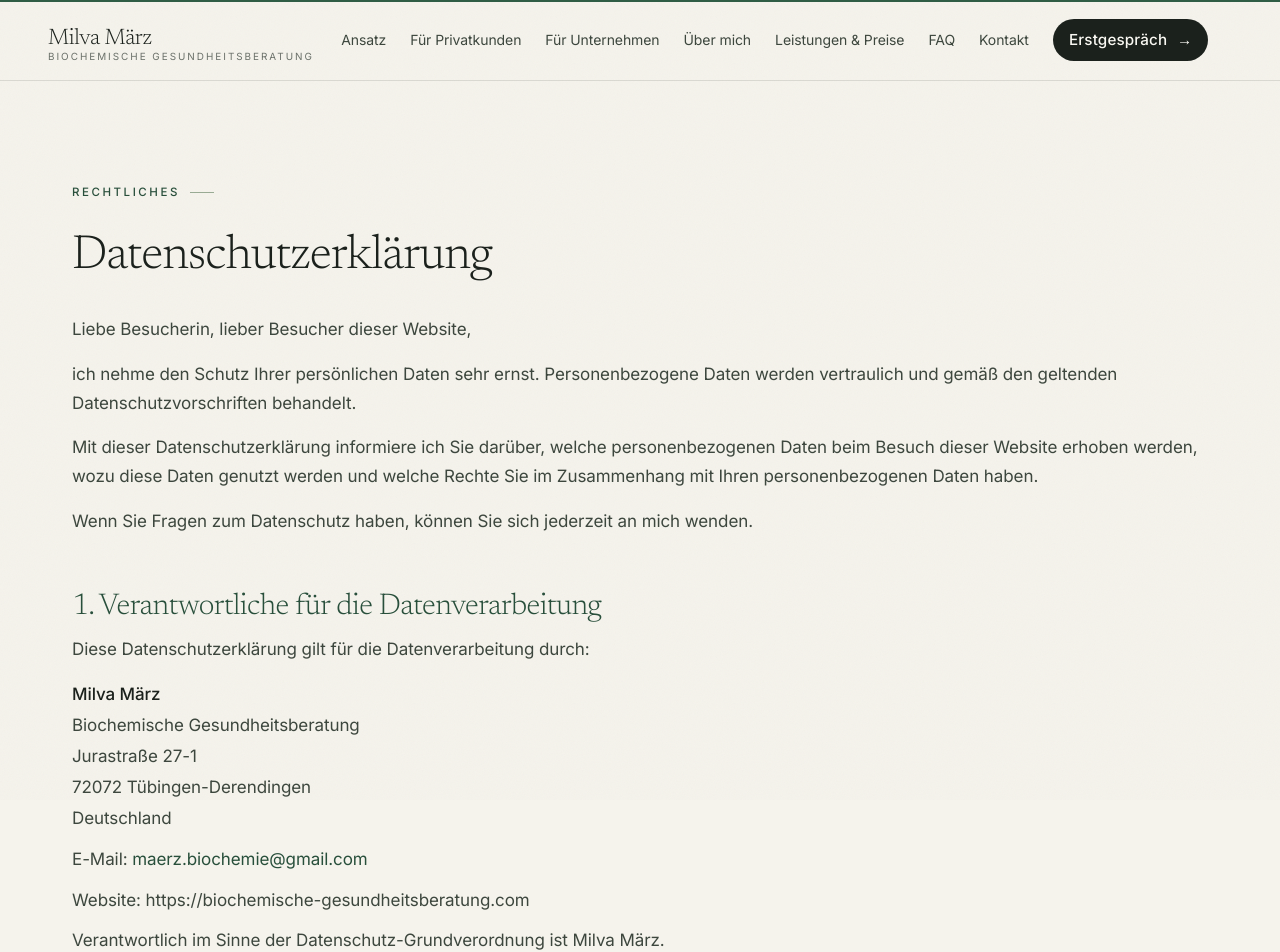
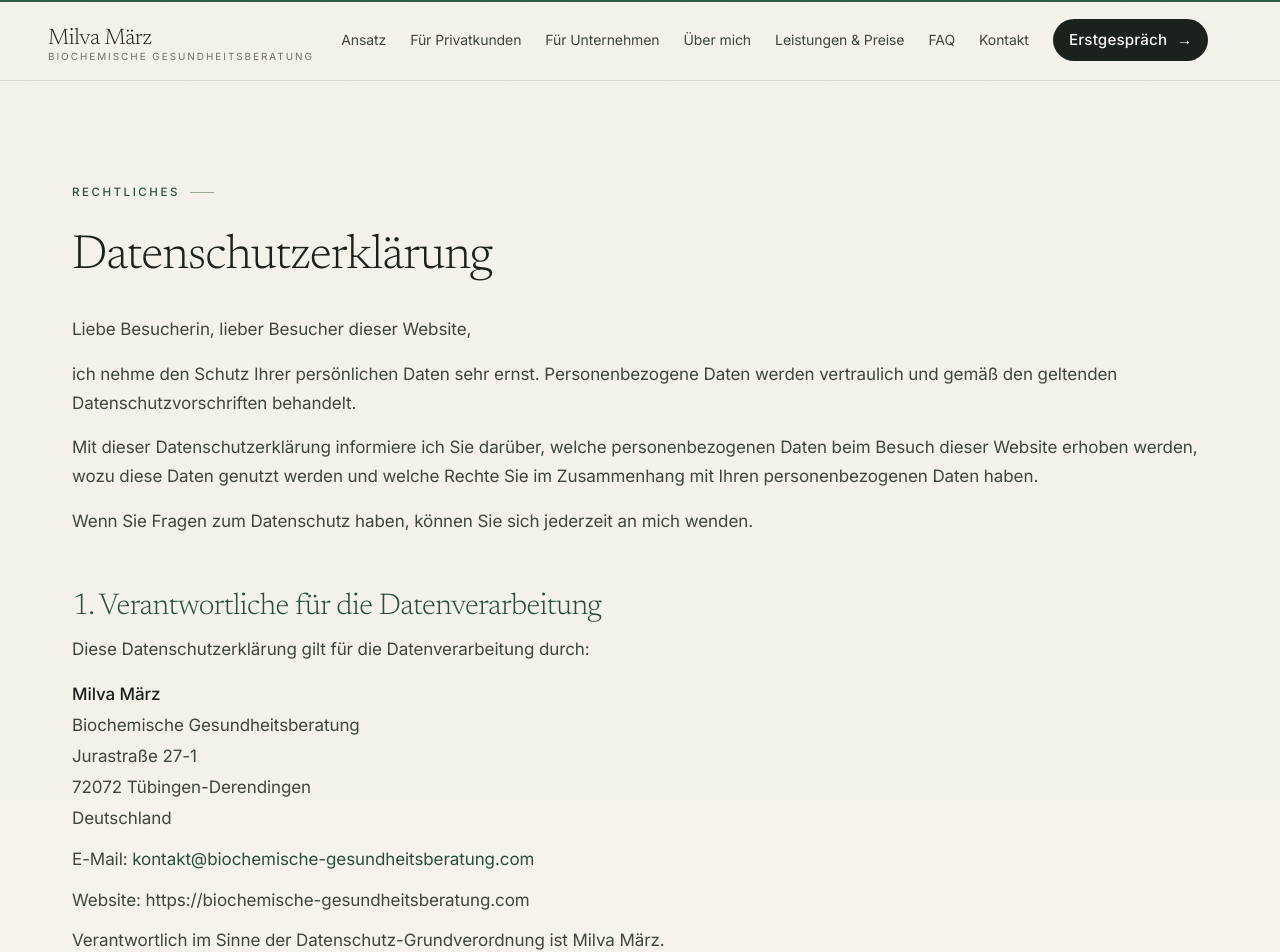
Before and after one commit to maerzbiochemie/biochemische-gesundheitsberatung, a Next.js app: page /datenschutz in a window 1280 px wide. Shown: the top 952 px of the page. Built offline with nearby package versions, Linux system fonts and the light colour scheme.

Commit message:
content: switch contact email to Proton Business address
Milva migrated to Proton Business; kontakt@biochemische-gesundheitsberatung.com
replaces the old Gmail address in the footer, Impressum, Datenschutzerklärung,
and the contact form's send-to/fallback address.

```diff
--- a/app/api/kontakt/route.ts
+++ b/app/api/kontakt/route.ts
@@ -47,7 +47,7 @@ export async function POST(request: Request) {
     return NextResponse.json({ errors }, { status: 422 });
   }
 
-  const to = process.env.CONTACT_TO_EMAIL || "maerz.biochemie@gmail.com";
+  const to = process.env.CONTACT_TO_EMAIL || "kontakt@biochemische-gesundheitsberatung.com";
   const from = process.env.CONTACT_FROM_EMAIL || "Website <onboarding@resend.dev>";
   const apiKey = process.env.RESEND_API_KEY;
 
--- a/app/datenschutz/page.tsx
+++ b/app/datenschutz/page.tsx
@@ -76,8 +76,8 @@ export default function DatenschutzPage() {
           />
           <p className={P}>
             E-Mail:{" "}
-            <a href="mailto:maerz.biochemie@gmail.com" className="link-underline break-all text-[var(--color-sage-deep)]">
-              maerz.biochemie@gmail.com
+            <a href="mailto:kontakt@biochemische-gesundheitsberatung.com" className="link-underline break-all text-[var(--color-sage-deep)]">
+              kontakt@biochemische-gesundheitsberatung.com
             </a>
           </p>
           <p className={P}>Website: https://biochemische-gesundheitsberatung.com</p>
@@ -424,8 +424,8 @@ export default function DatenschutzPage() {
           />
           <p className={P}>
             Zur Ausübung Ihrer Rechte genügt eine formlose Mitteilung an:{" "}
-            <a href="mailto:maerz.biochemie@gmail.com" className="link-underline break-all text-[var(--color-sage-deep)]">
-              maerz.biochemie@gmail.com
+            <a href="mailto:kontakt@biochemische-gesundheitsberatung.com" className="link-underline break-all text-[var(--color-sage-deep)]">
+              kontakt@biochemische-gesundheitsberatung.com
             </a>
           </p>
 
@@ -470,8 +470,8 @@ export default function DatenschutzPage() {
           </p>
           <p className={P}>
             Wenn Sie von Ihrem Widerspruchsrecht Gebrauch machen möchten, genügt eine E-Mail an:{" "}
-            <a href="mailto:maerz.biochemie@gmail.com" className="link-underline break-all text-[var(--color-sage-deep)]">
-              maerz.biochemie@gmail.com
+            <a href="mailto:kontakt@biochemische-gesundheitsberatung.com" className="link-underline break-all text-[var(--color-sage-deep)]">
+              kontakt@biochemische-gesundheitsberatung.com
             </a>
           </p>
 
--- a/content/site.ts
+++ b/content/site.ts
@@ -4,7 +4,7 @@ export const site = {
   name: "Milva März",
   role: "Biochemikerin B.Sc.",
   tagline: "Biochemische Gesundheitsberatung",
-  email: "maerz.biochemie@gmail.com",
+  email: "kontakt@biochemische-gesundheitsberatung.com",
   address: ["Jurastraße 27-1", "72072 Tübingen-Derendingen"],
   // TODO (Launch): finale Social-Media-URLs eintragen. Keine erfundenen Links —
   // bleiben ohne href (nicht klickbar), bis echte URLs vorliegen.
@@ -952,7 +952,7 @@ export const impressum = {
         "72072 Tübingen-Derendingen",
         "Deutschland",
       ],
-      email: "maerz.biochemie@gmail.com",
+      email: "kontakt@biochemische-gesundheitsberatung.com",
     },
     {
       heading: "Verantwortlich für den Inhalt nach § 18 Abs. 2 MStV",
```
Also changed, not shown: 1 other file (tests, documents, lock files or other folders).
